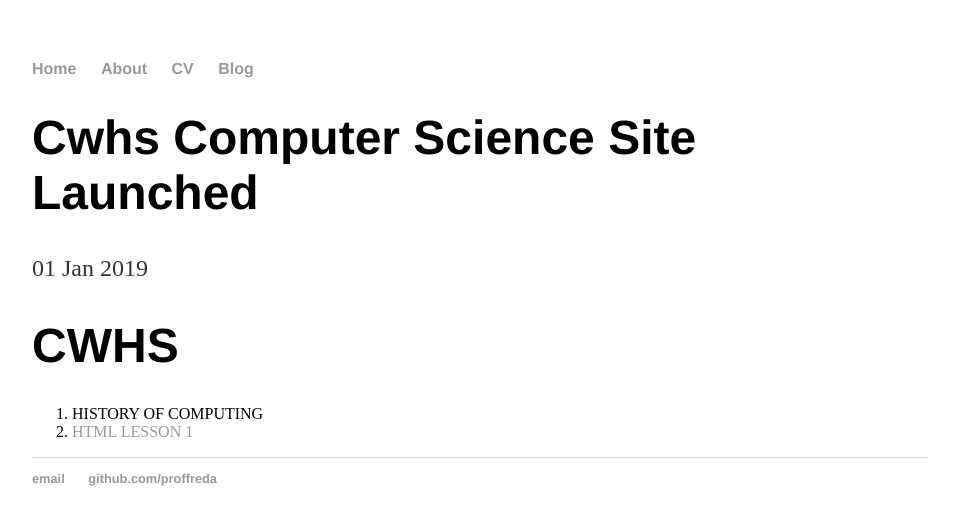
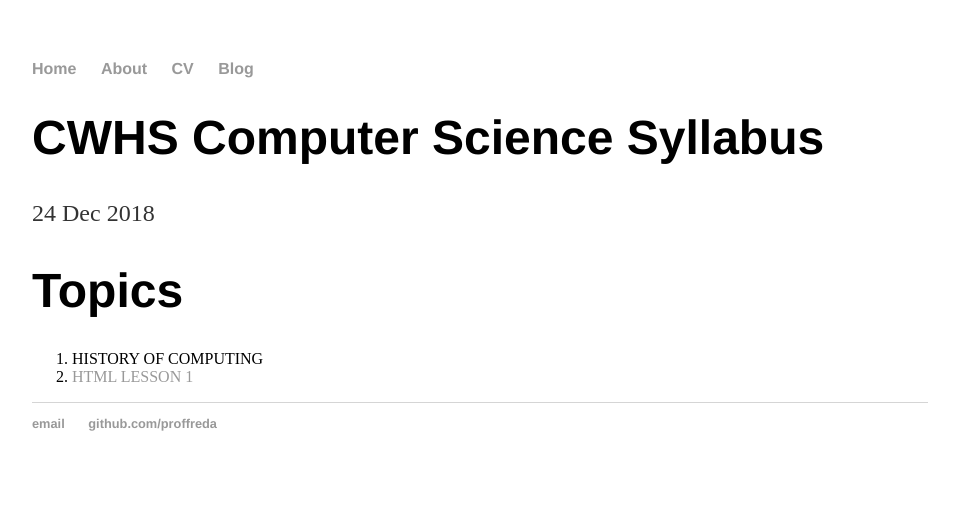
Before and after one commit to proffreda/proffreda.github.io, a Jekyll site: the page built from _posts/2019-01-01-cwhs-computer-science-site-launched.md, in a window 1280 px wide. Shown: the top 525 px of the page, without its empty margins (160-1119 px from the left). Built offline with Jekyll 4.4.1, drawn with Linux system fonts in a browser that asks for light colours; our own code applies the rules of GitHub Pages for plain Markdown files.

Commit message:
Update 2019-01-01-cwhs-computer-science-site-launched.md

```diff
--- a/_posts/2019-01-01-cwhs-computer-science-site-launched.md
+++ b/_posts/2019-01-01-cwhs-computer-science-site-launched.md
@@ -1,4 +1,12 @@
-# CWHS
+---
+layout: post
+title:  "CWHS Computer Science Syllabus"
+date:   2018-12-24 15:10:22 -0500
+categories: jekyll update
+math: true
+---
+
+# Topics
 
 1. HISTORY OF COMPUTING
 2. [HTML LESSON 1](https://github.com/girldevelopit/gdi-featured-html-css-intro)
```
